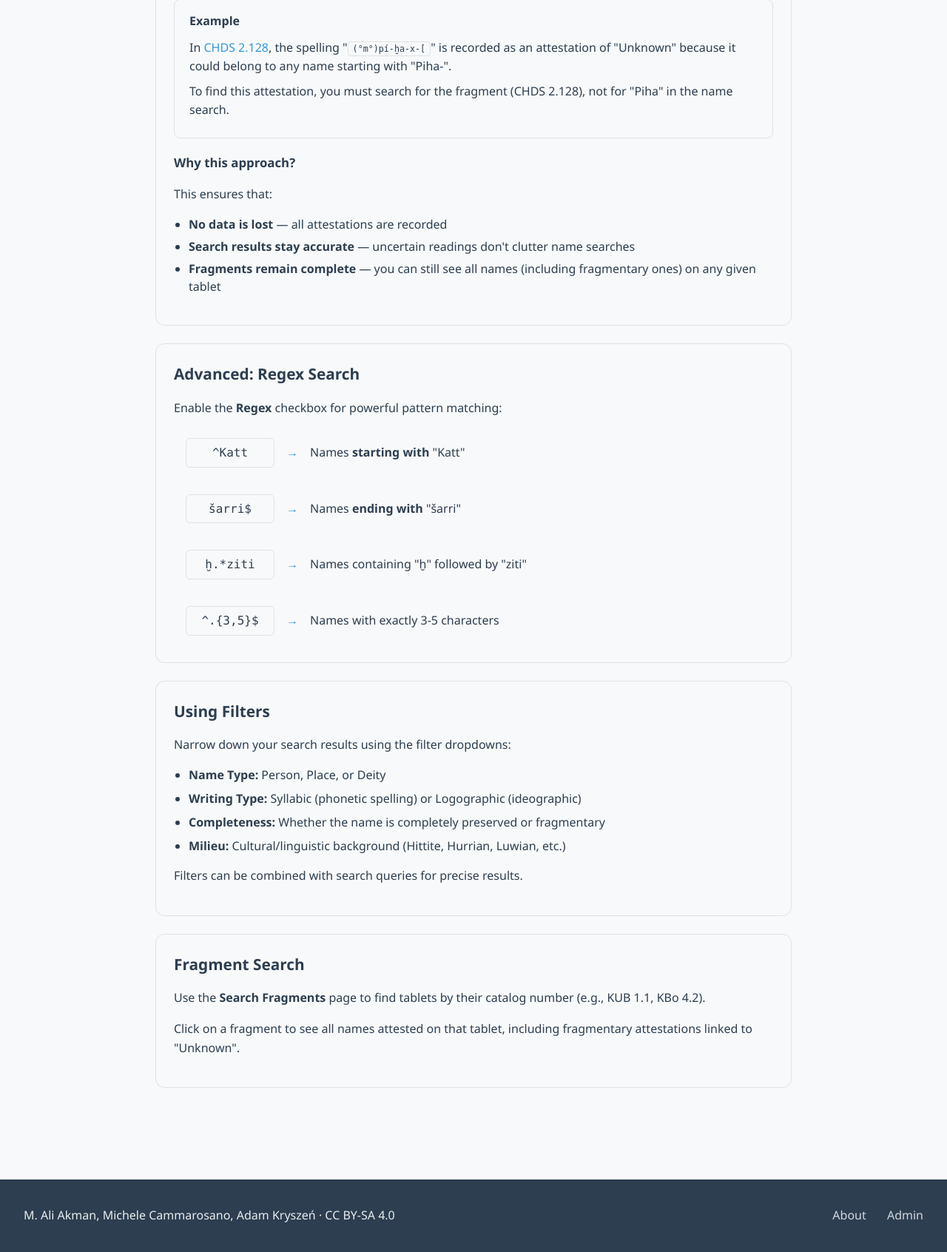
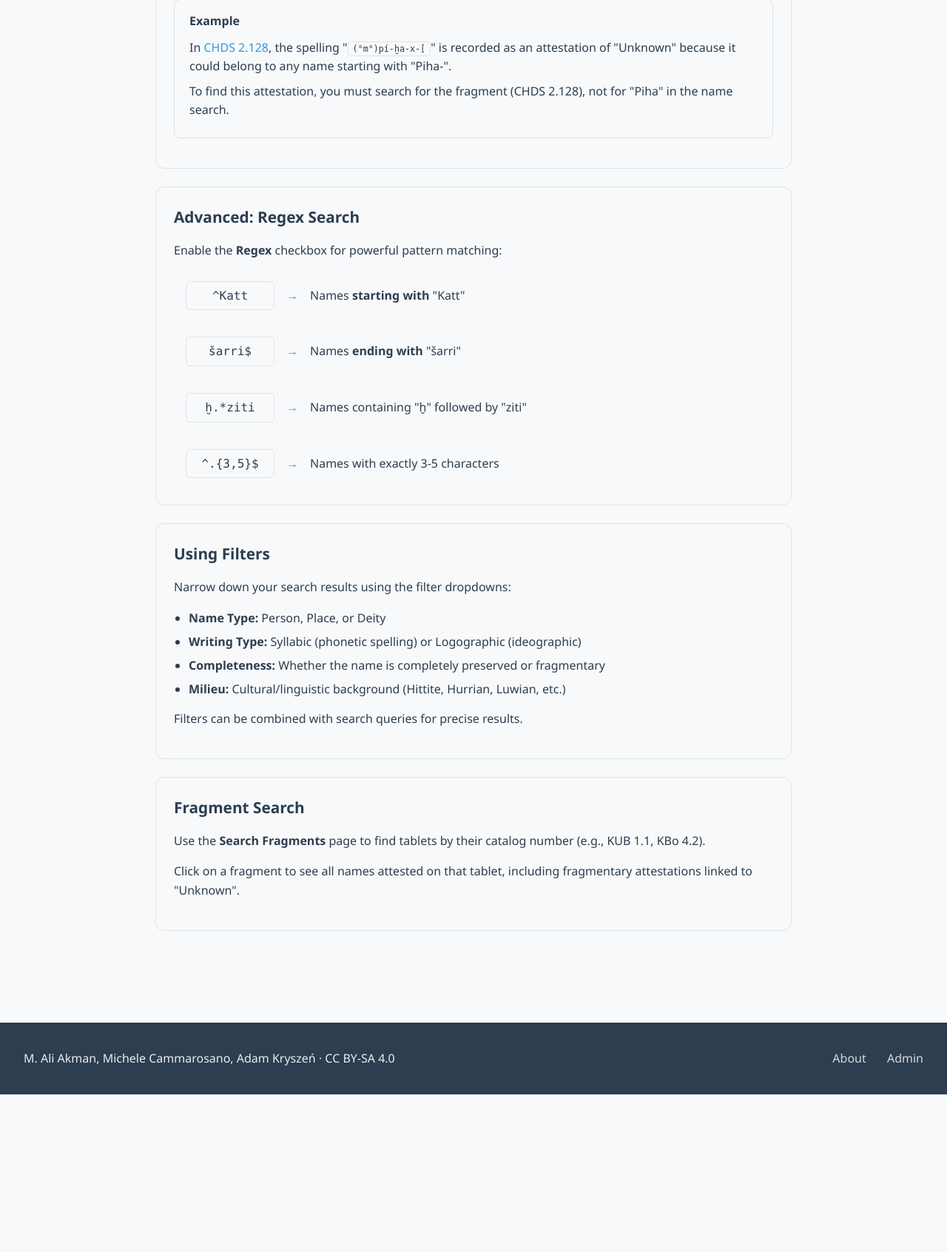
Before and after one commit to makman12/laman, a Django app: page /guide/ in a window 1280 px wide. Shown: the part 2611-4303 px from the top of the page at 74% size. After the commit the page ends 4090 px from the top, so only its background shows below. Run offline with Django 5.2, Linux system fonts and the light colour scheme.

Commit message:
Rename CTH labels, remove main max-width, trim guide, retain 5 backups
- Rename CTH search labels to "CTH Number" and "Text (optional)"
- Remove max-width on main content area for full-width layout
- Remove "Why this approach?" section from guide
- Keep only 5 most recent database backups on deploy

```diff
--- a/namefinder/static/css/style.css
+++ b/namefinder/static/css/style.css
@@ -238,10 +238,10 @@ nav a:hover, nav a.active {
    ============================================================================= */
 
 main {
-    max-width: 1400px;
     margin: 2rem auto;
     padding: 0 2rem;
     flex: 1;
+    width: 100%;
 }
 
 .page-title {
--- a/namefinder/templates/namefinder/cth_search.html
+++ b/namefinder/templates/namefinder/cth_search.html
@@ -10,7 +10,7 @@
     <form method="get" action="{% url 'namefinder:cth_search' %}" class="search-form" id="cth-form">
         <div class="search-row">
             <div class="search-input-group">
-                <label for="main_cth">Main CTH Number</label>
+                <label for="main_cth">CTH Number</label>
                 <select id="main_cth" name="main_cth" class="search-select">
                     <option value="">— Select CTH —</option>
                     {% for c in main_cth_list %}
@@ -20,7 +20,7 @@
             </div>
 
             <div class="search-input-group">
-                <label for="sub_cth">Sub-text (optional)</label>
+                <label for="sub_cth">Text (optional)</label>
                 <select id="sub_cth" name="sub_cth" class="search-select">
                     <option value="">— All sub-texts —</option>
                     {% for c in sub_cth_list %}
--- a/namefinder/templates/namefinder/guide.html
+++ b/namefinder/templates/namefinder/guide.html
@@ -120,14 +120,6 @@
                 <p>In <a href="{% url 'namefinder:fragment_detail' 1241 %}">CHDS 2.128</a>, the spelling "<code>(°m°)pí-ḫa-x-[</code>" is recorded as an attestation of "Unknown" because it could belong to any name starting with "Piha-".</p>
                 <p>To find this attestation, you must search for the fragment (CHDS 2.128), not for "Piha" in the name search.</p>
             </div>
-
-            <h3>Why this approach?</h3>
-            <p>This ensures that:</p>
-            <ul>
-                <li><strong>No data is lost</strong> — all attestations are recorded</li>
-                <li><strong>Search results stay accurate</strong> — uncertain readings don't clutter name searches</li>
-                <li><strong>Fragments remain complete</strong> — you can still see all names (including fragmentary ones) on any given tablet</li>
-            </ul>
         </div>
     </div>
 
```
Also changed, not shown: 1 other file.
